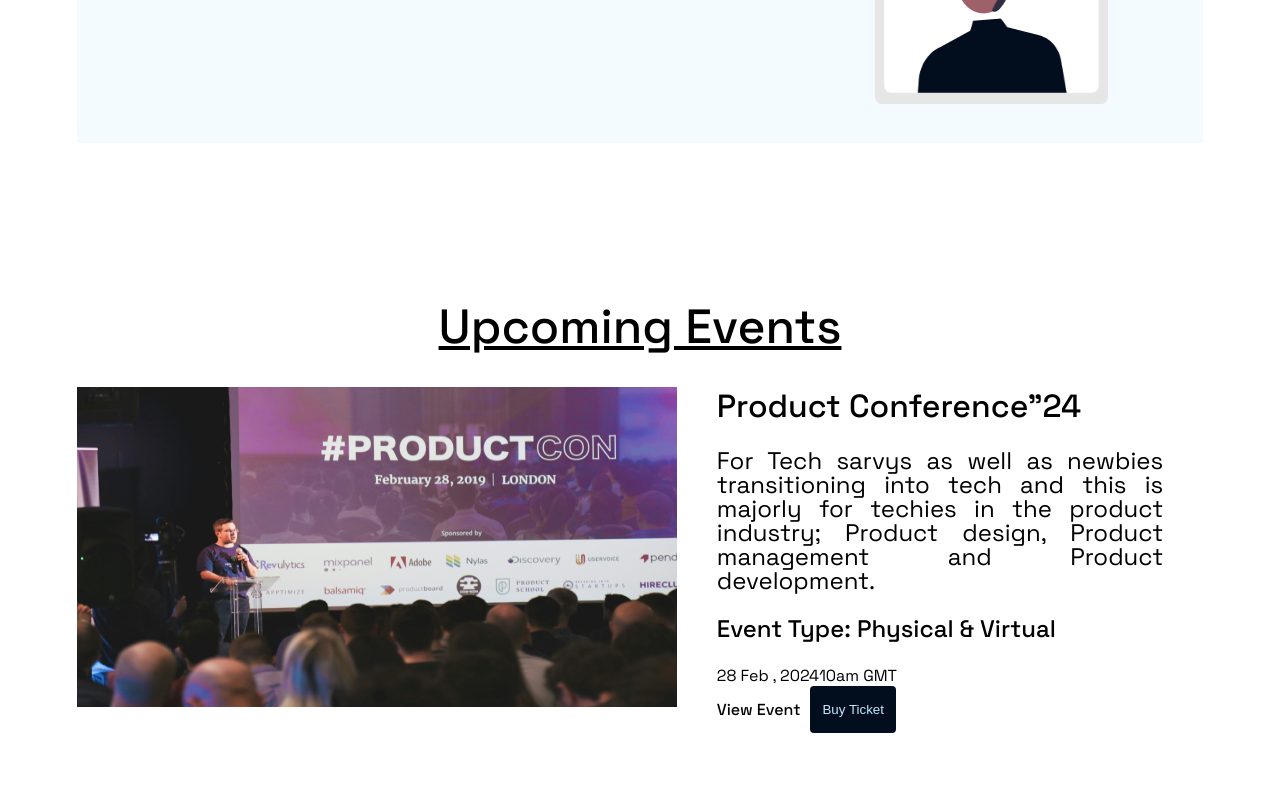
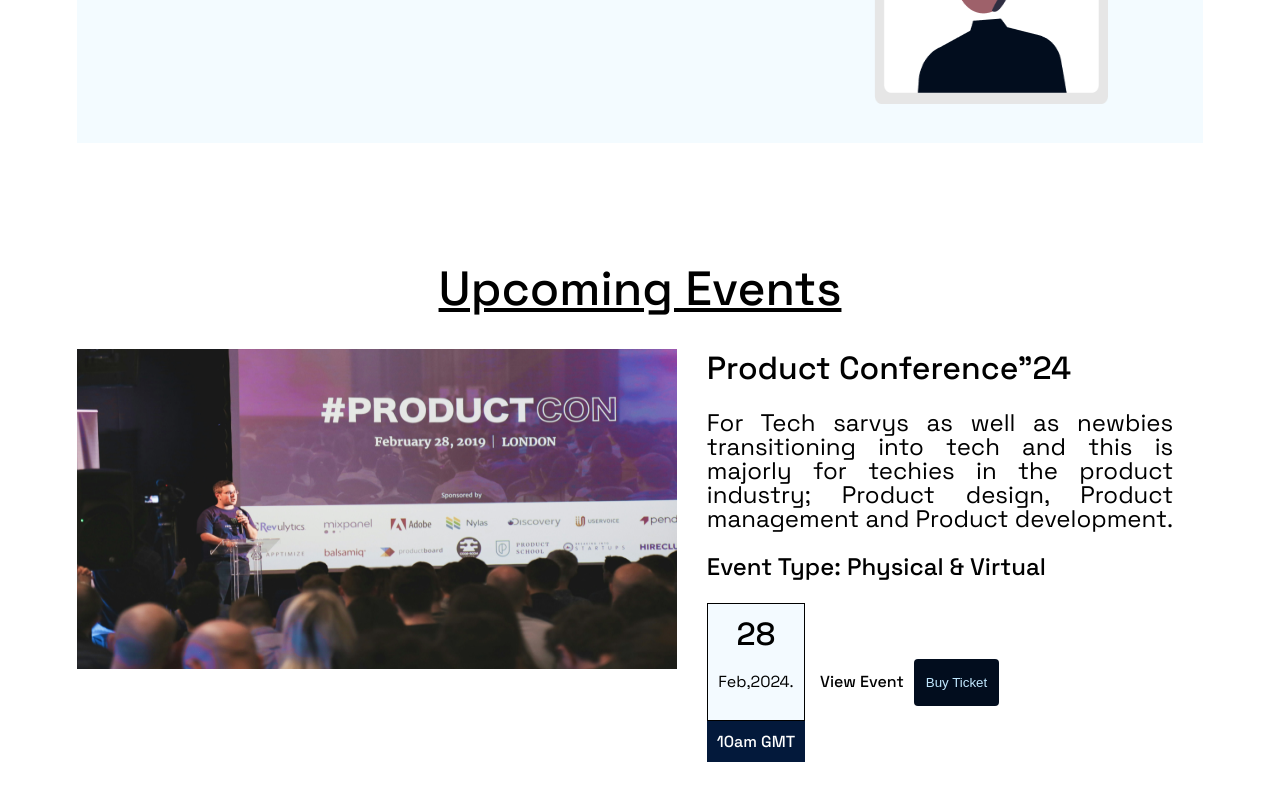
Before and after one commit to astroboy20/tagbox, a Next.js app: page / in a window 1280 px wide. Shown: the part 2525-3325 px from the top of the page. Built offline with nearby package versions, Linux system fonts and the light colour scheme.

Commit message:
feat: update

```diff
--- a/container/Home/UpcomingEvents/UpcomingEvent.style.js
+++ b/container/Home/UpcomingEvents/UpcomingEvent.style.js
@@ -1,7 +1,7 @@
 import styled from "styled-components";
 
 export const UpcomingStyle = styled.div`
-  padding: 6%;
+  padding: 3% 6%;
   text-align: center;
   display: flex;
   flex-direction: column;
@@ -18,7 +18,7 @@
     line-height: 38px;
     letter-spacing: 0em;
     text-align: left;
-    text-decoration:none ;
+    text-decoration: none;
   }
   p {
     font-size: 24px;
@@ -34,27 +34,39 @@
   }
   .body {
     display: flex;
-    text-align:justify ;
-    gap:40px;
+    text-align: justify;
+    gap: 30px;
   }
-  .time{
-    display:flex ;
-
+  .time {
+    display: flex;
+    text-align: center;
+    gap: 15px;
   }
-  .time-a{
-
+  .time-a {
+    border: 1px solid black;
+    padding: 10px;
+    background-color: rgba(243, 250, 255, 1);
+    font-size: 32px;
+    font-weight: 500;
   }
-  .time-b{
-
+  .time-b {
+    background-color: rgba(3, 25, 59, 1);
+    font-size: 16px;
+    font-weight: 500;
+    color: #fff;
+    padding: 10px;
   }
-  .button{
-    display:flex ;
-    gap:10px;
-    align-items:center ;
-
+  .p {
+    font-size: 16px;
+    font-weight: 400;
   }
-  .button-span{
-    text-decoration:none ;
+  .button {
+    display: flex;
+    gap: 10px;
+    align-items: center;
+  }
+  .button-span {
+    text-decoration: none;
     font-size: 16px;
     font-weight: 500;
     line-height: 24px;
--- a/container/Home/UpcomingEvents/UpcomingEvents.jsx
+++ b/container/Home/UpcomingEvents/UpcomingEvents.jsx
@@ -27,14 +27,19 @@
           </p>
           <p className="span-a">Event Type: Physical & Virtual </p>
           <div className="time">
-            <div className="a"> 28 Feb , 2024</div>
-            <div className="b">10am GMT</div>
-          </div>
+            <div>
+              <div className="time-a">
+                {" "}
+                28 <p className="p">Feb,2024.</p>
+              </div>
+              <div className="time-b">10am GMT</div>
+            </div>
 
-          <div className="button">
-            <span className="button-span"> View Event</span>
+            <div className="button">
+              <span className="button-span"> View Event</span>
 
-            <Button variant={"dark-button"}> Buy Ticket </Button>
+              <Button variant={"dark-button"}> Buy Ticket </Button>
+            </div>
           </div>
         </div>
         <p></p>
```
